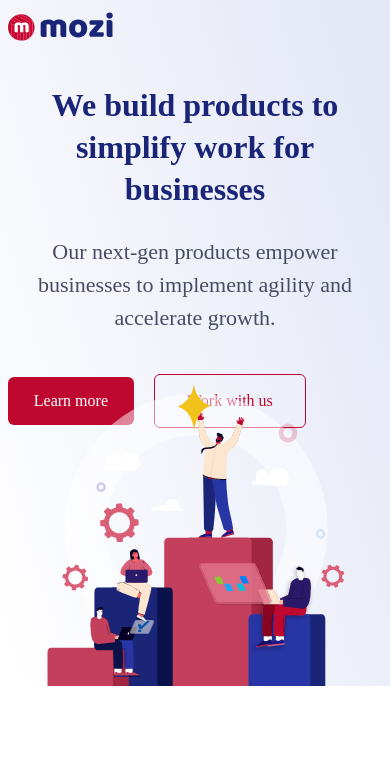
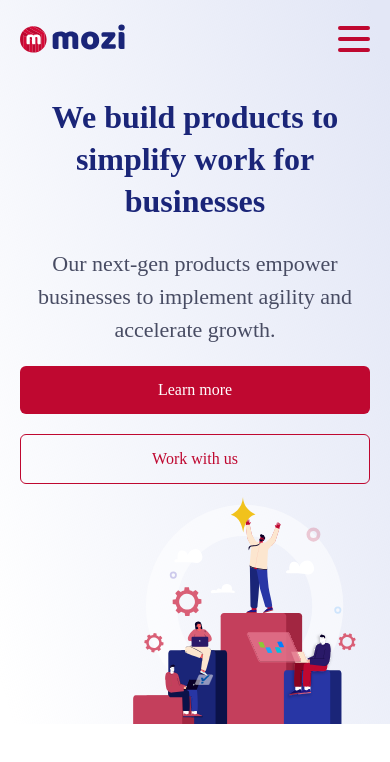
Before and after one commit to ayratkin/mozi, a website: page src/index.html in a window 390 px wide. Drawn offline with nearby package versions, Linux system fonts and the light colour scheme; files that its build step writes are made by us from their sources; files whose address does not match are found by name; a web font is replaced by a local one.

Commit message:
finished adaptive version for 'hero' section

```diff
--- a/gulp/version.json
+++ b/gulp/version.json
@@ -1,3 +1,3 @@
 {
-    "main": "20220606230217"
+    "main": "20220607215821"
 }
--- a/src/html/header.html
+++ b/src/html/_header.html
@@ -14,9 +14,14 @@
                 <li class="menu__item"><a class="btn menu__item-link" href="">We're hiring</a></li>
             </ul>
         </nav>
+    </div>
 
+    <div class="hamburger-lines">
+        <span class="line line1"></span>
+        <span class="line line2"></span>
+        <span class="line line3"></span>
+      </div>
 
-    </div>
 </div>
 
 </header>
--- a/src/js/app.js
+++ b/src/js/app.js
@@ -1,6 +1,8 @@
 import modal from './modules/modal.js';
 import slider from './modules/slider.js';
+import burger from './modules/burger.js';
 
 
 modal();
 slider();
+burger();
--- /dev/null
+++ b/src/js/modules/burger.js
@@ -0,0 +1,16 @@
+function burger() {
+    const burgerBtn = document.querySelector('.hamburger-lines');
+    const burgerLines = document.querySelectorAll('.line');
+
+    burgerBtn.addEventListener('click', () => {
+        // Анимация кнопки
+        burgerLines.forEach((elem) => {
+            elem.classList.toggle('active');
+        });
+
+    });
+
+
+}
+
+export default burger;
--- a/src/scss/_global.scss
+++ b/src/scss/_global.scss
@@ -7,7 +7,7 @@ body {
 .container {
     max-width: $containerWidth;
     width: 100%;
-    padding: 2%;
+    padding: $containerPadding;
     margin: 0 auto;
 }
 
@@ -42,6 +42,10 @@ body {
     border: 1px solid $redColor;
     color: $redColor;
 
+    @media (max-width: $breakPoint992) {
+        padding: 12px 26px;
+    }
+
     &:hover {
         color: $whiteColor;
         background-color: $redColor;
--- a/src/scss/_header.scss
+++ b/src/scss/_header.scss
@@ -55,3 +55,52 @@
 
     }
 }
+
+@media (max-width: $breakPoint768) {
+    .hamburger-lines {
+        display: block;
+        height: 26px;
+        width: 32px;
+        position: absolute;
+        top: 26px;
+        right: 20px;
+        z-index: 2;
+        display: flex;
+        flex-direction: column;
+        justify-content: space-between;
+
+    .line {
+        display: block;
+        height: 4px;
+        width: 100%;
+        border-radius: 10px;
+        background: $redColor;
+    }
+
+    .line1 {
+        transform-origin: 0% 0%;
+        transition: transform 0.4s ease-in-out;
+    }
+
+    .line2 {
+        transition: transform 0.2s ease-in-out;
+    }
+
+    .line3 {
+        transform-origin: 0% 100%;
+        transition: transform 0.4s ease-in-out;
+    }
+
+    .line1.active {
+        transform: rotate(45deg);
+    }
+
+    .line2.active {
+        transform: scaleY(0);
+    }
+
+    .line3.active {
+        transform: rotate(-45deg);
+    }
+  }
+}
--- a/src/scss/_hero.scss
+++ b/src/scss/_hero.scss
@@ -16,15 +16,15 @@
         }
 
         @media (max-width: $breakPoint992) {
-            padding: 75px 0 250px 0;
+            padding: 50px 0 370px 0;
         }
 
         @media (max-width: $breakPoint768) {
-            padding: 50px 0 250px 0;
+            padding: 0px 0 250px 0;
         }
 
         @media (max-width: $breakPoint480) {
-            padding: 25px 0 250px 0;
+            padding: 0px 0 220px 0;
         }
 
         .hero__img {
@@ -38,7 +38,12 @@
             }
 
             @media (max-width: $breakPoint992) {
-                max-width: 400px;
+                max-width: 500px;
+                right: 0px;
+            }
+
+            @media (max-width: $breakPoint768) {
+                max-width: 300px;
                 right: 0px;
             }
         }
@@ -47,17 +52,6 @@
 
 .hero {
     display: flex;
-
-
-    &_btn {
-        display: inline-block;
-        text-decoration: none;
-        margin-top: 20px;
-
-        &:last-child {
-            margin-left: 16px;
-        }
-    }
 
     // .hero__item
     &__item {
@@ -112,9 +106,39 @@
         }
     }
 
+    &_btn {
+        display: inline-block;
+        text-decoration: none;
+        margin-top: 20px;
+
+        @media (max-width: $breakPoint480) {
+            display: flex;
+            justify-content: center;
+        }
+
+        &:last-child {
+            margin-left: 16px;
+
+            @media (max-width: $breakPoint480) {
+                margin-left: 0;
+            }
+        }
+    }
+
     // .hero__item-buttons
     &__item-buttons {
         margin-top: 20px;
+
+        @media (max-width: $breakPoint992) {
+            display: flex;
+            justify-content: center;
+        }
+
+
+        @media (max-width: $breakPoint480) {
+            flex-direction: column;
+            margin-top: 0;
+        }
     }
 
 }
```
Also changed, not shown: dist/about.html, dist/css/style.css, dist/css/style.min.css, dist/index.html, dist/js/app.min.js, src/html/_brands.html (added), src/html/_footer.html (renamed from src/html/footer.html), src/html/_head.html (renamed from src/html/head.html), src/scss/_brands.css (added).
